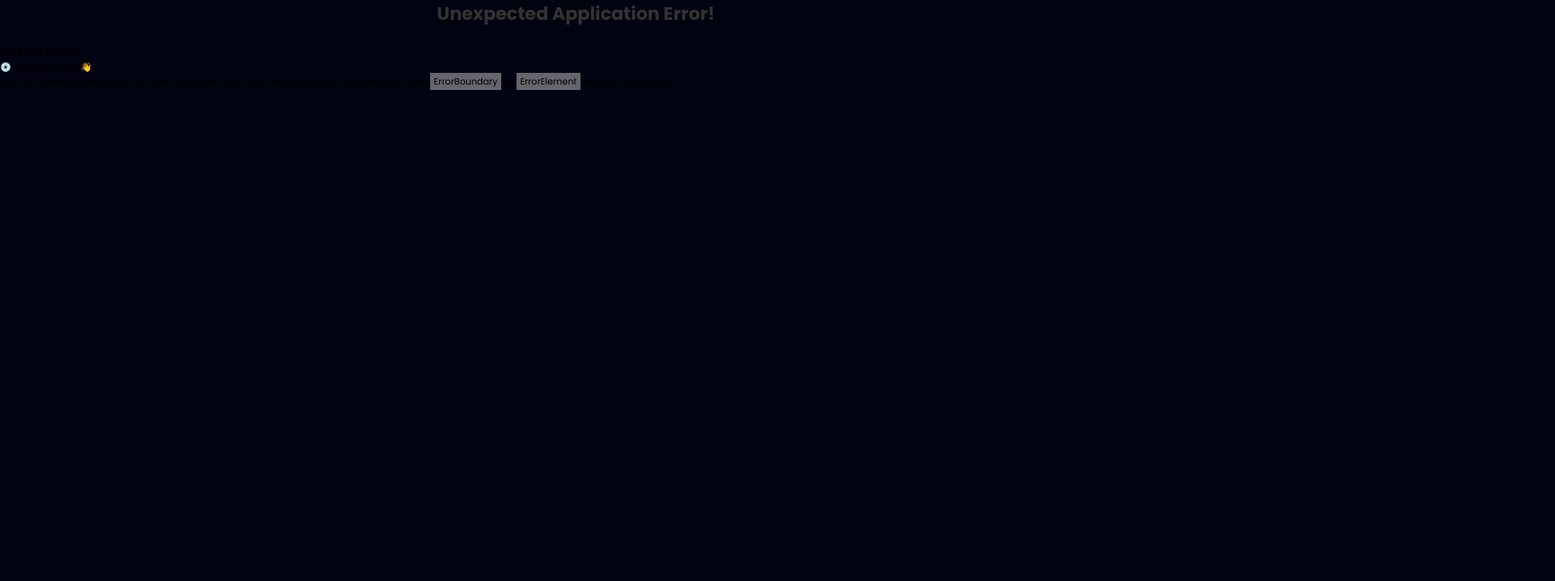
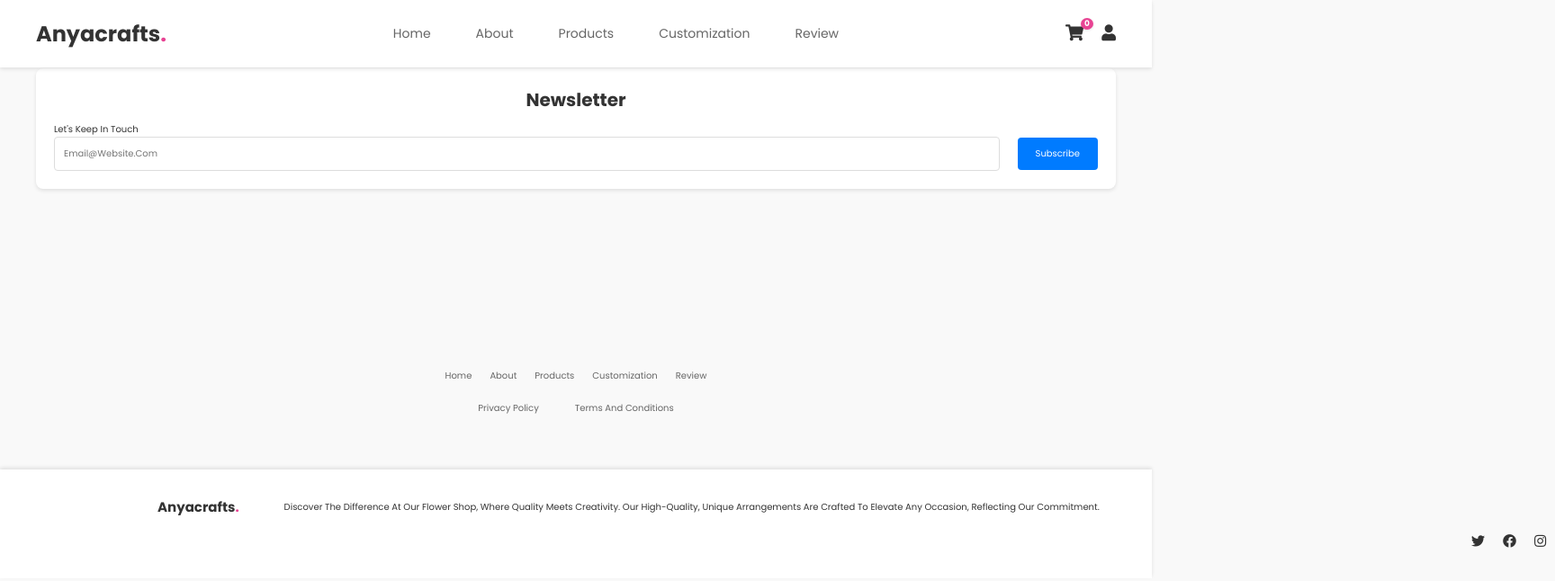
Before and after one commit to NoLongerLagado/Anyacrafts, a React (Vite) app in the folder anyacrafts/: page /user-profile in a window 1280 px wide. Before the commit this address had no page. Shown: the top 646 px of the page at 90% size, 1728 px wide, since content can reach past the window. Built offline with nearby package versions, Linux system fonts and the light colour scheme; no server answers.

Commit message:
user profile added

```diff
--- a/anyacrafts/src/App.jsx
+++ b/anyacrafts/src/App.jsx
@@ -1,19 +1,21 @@
-// App.jsx
 import React from 'react';
 import { Route, createBrowserRouter, createRoutesFromElements, RouterProvider } from 'react-router-dom';
 import MainLayout from './layout/MainLayout';
 import MainPage from './main/MainPage';
 import LoginPage from './LoginPage';
 import ForgotPassword from './pages/ForgotPassword';
+import UserProfile from './pages/UserProfile';
 import { UserProvider } from './components/UserContext';
 
 const App = () => {
   const router = createBrowserRouter(
     createRoutesFromElements(
       <Route path="/" element={<MainLayout />}>
-        <Route index element={<MainPage />} /> {/* temporarily as main user first view */}
+        <Route index element={<LoginPage />} /> {/* temporarily as main user first view */}
         <Route path="login" element={<LoginPage />} /> {/* login */}
+        <Route path="main-page" element={<MainPage />} />
         <Route path="forgot-password" element={<ForgotPassword />} />
+        <Route path="user-profile" element={<UserProfile />} /> {/* UserProfile route */}
       </Route>
     )
   );
--- a/anyacrafts/src/components/UserContext.jsx
+++ b/anyacrafts/src/components/UserContext.jsx
@@ -1,17 +1,52 @@
-import React, { createContext, useContext, useState } from 'react';
+import React, { createContext, useState, useEffect } from 'react';
+import { getAuth, onAuthStateChanged, signOut as firebaseSignOut } from 'firebase/auth';
 
-const UserContext = createContext();
+export const UserContext = createContext();
 
 export const UserProvider = ({ children }) => {
-  const [currentUser, setCurrentUser] = useState(null);
+  const [user, setUser] = useState(() => {
+    const storedUser = localStorage.getItem('user');
+    return storedUser ? JSON.parse(storedUser) : null;
+  });
+
+  useEffect(() => {
+    const auth = getAuth();
+    const unsubscribe = onAuthStateChanged(auth, (currentUser) => {
+      if (currentUser) {
+        const userData = {
+          uid: currentUser.uid,
+          email: currentUser.email,
+          fullName: currentUser.displayName,
+          // Fetch orders or additional user data here
+        };
+        setUser(userData);
+      } else {
+        setUser(null);
+      }
+    });
+
+    return () => unsubscribe();
+  }, []);
+
+  useEffect(() => {
+    if (user) {
+      localStorage.setItem('user', JSON.stringify(user));
+    } else {
+      localStorage.removeItem('user');
+    }
+  }, [user]);
+
+  const signOut = async () => {
+    const auth = getAuth();
+    await firebaseSignOut(auth);
+    setUser(null);
+  };
 
   return (
-    <UserContext.Provider value={{ currentUser, setCurrentUser }}>
+    <UserContext.Provider value={{ user, signOut }}>
       {children}
     </UserContext.Provider>
   );
 };
 
-export const useUser = () => {
-  return useContext(UserContext);
-};
+export default UserProvider;
--- a/anyacrafts/src/main.jsx
+++ b/anyacrafts/src/main.jsx
@@ -1,9 +1,12 @@
 import { StrictMode } from 'react'
 import { createRoot } from 'react-dom/client'
 import App from './App.jsx'
+import { UserProvider } from './components/UserContext';
 
 createRoot(document.getElementById('root')).render(
   <StrictMode>
+    <UserProvider>
     <App />
+    </UserProvider>
   </StrictMode>,
 )
--- /dev/null
+++ b/anyacrafts/src/pages/Account.jsx
@@ -0,0 +1,49 @@
+import React, { useContext } from 'react';
+import { Link } from 'react-router-dom'
+import { UserContext } from '../components/UserContext';
+
+const Account = () => {
+  const { user, signOut } = useContext(UserContext);
+
+  return (
+    <div className="account">
+      <h1>Account</h1>
+      <h2>{user ? `Welcome, ${user.fullName}` : 'Welcome!'}</h2>
+      {user ? (
+        <button onClick={signOut}>Sign Out</button>
+      ) : (
+        <Link to="/login">Sign In</Link>
+      )}
+
+      {user && (
+        <div>
+          <h2>Your Orders</h2>
+          <table>
+            <thead>
+              <tr>
+                <th>Order Name</th>
+                <th>Date</th>
+                <th>Payment</th>
+                <th>Price</th>
+                <th>Shipping Status</th>
+              </tr>
+            </thead>
+            <tbody>
+              {user.orders?.map((order, index) => (
+                <tr key={index}>
+                  <td>{order.name}</td>
+                  <td>{order.date}</td>
+                  <td>{order.payment}</td>
+                  <td>{`₱${order.price}`}</td>
+                  <td>{order.shippingStatus}</td>
+                </tr>
+              ))}
+            </tbody>
+          </table>
+        </div>
+      )}
+    </div>
+  );
+};
+
+export default Account;
--- /dev/null
+++ b/anyacrafts/src/pages/Footer.jsx
@@ -0,0 +1,29 @@
+import React from "react";
+
+const Footer = () => (
+  <footer>
+    <div className="footer-top">
+      <a href="#" className="logo">
+        Anyacrafts<span>.</span>
+      </a>
+      <p>
+        Discover the difference at our flower shop, where quality meets
+        creativity. Our high-quality, unique arrangements are crafted to
+        elevate any occasion, reflecting our commitment.
+      </p>
+    </div>
+    <div className="social-media">
+      <a href="#">
+        <i className="fab fa-twitter"></i>
+      </a>
+      <a href="#">
+        <i className="fab fa-facebook"></i>
+      </a>
+      <a href="#">
+        <i className="fab fa-instagram"></i>
+      </a>
+    </div>
+  </footer>
+);
+
+export default Footer;
--- a/anyacrafts/src/pages/Header.jsx
+++ b/anyacrafts/src/pages/Header.jsx
@@ -1,27 +1,30 @@
-import React from 'react';
-import { Link } from 'react-scroll';
+import React from "react";
+import { Link } from "react-router-dom"; // React Router's Link
+import { Link as ScrollLink } from "react-scroll"; // Alias react-scroll's Link
 
-const Header = () => {
+const Header = ({ user }) => {
   return (
     <header>
       <input type="checkbox" name="" id="toggler" />
       <label htmlFor="toggler" className="fas fa-bars"></label>
 
-      <a href="#" className="logo">Anyacrafts<span>.</span></a>
+      <Link to="/main-page" className="logo">Anyacrafts<span>.</span></Link>
 
       <nav className="navbar">
-        <Link to="home" smooth={true} duration={250}>Home</Link>
-        <Link to="about" smooth={true} duration={250}>About</Link>
-        <Link to="products" smooth={true} duration={250}>Products</Link>
-        <Link to="custom-button-section" smooth={true} duration={250}>Customization</Link>
-        <Link to="review" smooth={true} duration={250}>Review</Link>
+        <ScrollLink to="home" smooth={true} duration={250}>Home</ScrollLink>
+        <ScrollLink to="about" smooth={true} duration={250}>About</ScrollLink>
+        <ScrollLink to="products" smooth={true} duration={250}>Products</ScrollLink>
+        <ScrollLink to="custom-button-section" smooth={true} duration={250}>Customization</ScrollLink>
+        <ScrollLink to="review" smooth={true} duration={250}>Review</ScrollLink>
       </nav>
 
       <div className="icons">
         <a href="#" id="cartIcon" className="fas fa-shopping-cart">
           <span id="cartCount" className="cart-count">0</span>
         </a>
-        <a href="userprofileindex.html" id="userProfileButton" className="fas fa-user"></a>
+        <Link to="/user-profile" id="userProfileButton" className="fas fa-user">
+          {user && <span className="welcome-message">{user.fullName}</span>}
+        </Link>
       </div>
     </header>
   );
--- /dev/null
+++ b/anyacrafts/src/pages/Newsletter.jsx
@@ -0,0 +1,14 @@
+import React from "react";
+
+const Newsletter = () => (
+  <section className="newsletter">
+    <h2>Newsletter</h2>
+    <p>Let's keep in touch</p>
+    <form>
+      <input type="email" placeholder="email@website.com" />
+      <button type="submit">Subscribe</button>
+    </form>
+  </section>
+);
+
+export default Newsletter;
--- /dev/null
+++ b/anyacrafts/src/pages/UserProfile.jsx
@@ -0,0 +1,40 @@
+import React, { useContext } from "react";
+import { UserContext } from "../components/UserContext";
+import Header from "../pages/Header";
+import Account from "../pages/Account";
+import Newsletter from "../pages/Newsletter";
+import Footer from "../pages/Footer";
+import "../styles/userprofile.css";
+
+
+const UserProfile = () => {
+  const { user, signOut } = useContext(UserContext);
+
+  return (
+    <div>
+      <Header user={user} />
+      <main>
+        {user ? (
+          <Account welcomeMessage={`Welcome, ${user.fullName || "User"}!`} />
+        ) : (
+          <p>Please sign in to view your account.</p>
+        )}
+        <Newsletter />
+        <div className="bottom">
+      <a href="#home">home</a>
+      <a href="#about">about</a>
+      <a href="#products">products</a>
+      <a href="#Customization">Customization</a>
+      <a href="#review">review</a>
+    </div>
+    <div className="links">
+      <a href="/privacy-policy">Privacy Policy</a>
+      <a href="/terms-and-conditions">Terms and Conditions</a>
+    </div>
+      </main>
+      <Footer />
+    </div>
+  );
+};
+
+export default UserProfile;
--- /dev/null
+++ b/anyacrafts/src/styles/userprofile.css
@@ -0,0 +1,233 @@
+/* General Reset */
+* {
+    margin: 0;
+    padding: 0;
+    box-sizing: border-box;
+}
+
+body {
+    font-family: Arial, sans-serif;
+    background-color: #f9f9f9;
+    color: #333;
+}
+
+a {
+    color: #333;
+    text-decoration: none;
+}
+
+a:hover {
+    text-decoration: underline;
+}
+
+/* Header */
+header {
+    display: flex;
+    justify-content: space-between;
+    align-items: center;
+    padding: 20px 40px;
+    background-color: #fff;
+    box-shadow: 0 2px 4px rgba(0, 0, 0, 0.1);
+}
+
+header .logo {
+    font-size: 24px;
+    font-weight: bold;
+}
+
+header .navbar a {
+    margin-left: 20px;
+    font-size: 14px;
+}
+
+header .icons a {
+    font-size: 18px;
+    margin-left: 20px;
+}
+
+header .icons .cart-count {
+    position: absolute; /* Keep absolute positioning for better alignment */
+    top: 2.0rem; /* Adjust as needed */
+    right: 6.5rem; /* Adjust for mobile positioning (this can be closer than 450px) */
+    font-size: 0.9rem; /* Slightly smaller font for larger screens than 450px */
+    margin-top: 0; /* Reset any extra margin */
+    margin-right: 0; /* Reset margin */
+    padding: 0.2rem 0.4rem; /* Smaller padding */
+    min-width: 1.4rem; /* Adjust to ensure it fits the text */
+    height: 1.3rem; /* Slightly increased height for better touch targets */
+}
+
+/* Main Section */
+main {
+    padding: 40px;
+}
+
+.account {
+    background-color: #fff;
+    padding: 20px;
+    border-radius: 8px;
+    box-shadow: 0 2px 4px rgba(0, 0, 0, 0.1);
+}
+
+.account h1,
+.account h2 {
+    margin-bottom: 20px;
+}
+
+.account a {
+    display: block;
+    margin-bottom: 20px;
+    color: #007bff;
+}
+
+.account a:hover {
+    text-decoration: none;
+}
+
+table {
+    width: 100%;
+    border-collapse: collapse;
+    margin-bottom: 20px;
+}
+
+table th, table td {
+    padding: 10px;
+    border: 1px solid #ddd;
+    text-align: left;
+}
+
+.account-details p {
+    margin-bottom: 5px;
+}
+
+.account-details a {
+    color: #007bff;
+}
+
+.newsletter {
+    background-color: #fff;
+    padding: 20px;
+    border-radius: 8px;
+    box-shadow: 0 2px 4px rgba(0, 0, 0, 0.1);
+    margin-top: 20px;
+}
+
+.newsletter h2 {
+    margin-bottom: 10px;
+}
+
+.newsletter form {
+    display: flex;
+    align-items: center;
+}
+
+.newsletter input {
+    flex: 1;
+    padding: 10px;
+    margin-right: 10px;
+    border: 1px solid #ddd;
+    border-radius: 4px;
+}
+
+.newsletter button {
+    padding: 10px 20px;
+    background-color: #007bff;
+    color: #fff;
+    border: none;
+    border-radius: 4px;
+    cursor: pointer;
+}
+
+.newsletter button:hover {
+    background-color: #0056b3;
+}
+
+.bottom {
+    text-align: center; /* Center align the links */
+    margin-top: 0; /* Adjust distance from footer */
+    margin-bottom: 10px; /* Remove margin-bottom to bring closer to footer */
+    padding-top: 200px;
+}
+
+.bottom a {
+    display: inline-block; /* Ensure each link is on its own line */
+    font-size: 1rem; /* Font size of 1rem */
+    color: #666; /* Gray color for the links */
+    text-decoration: none; /* Remove underline */
+    margin: 0 10px; /* Adjust margin for spacing between links */
+    padding-bottom: 10px; /* Add padding to create space between links and bottom */
+}
+
+.links {
+    text-align: center; /* Center align the links */
+}
+
+.links a {
+    margin: 0 20px; /* Adjust margin for spacing between links */
+    font-size: 1rem;
+    color: #666; /* Gray color for normal state */
+    text-decoration: none; /* Remove underline from links */
+    justify-content: center;
+}
+
+.links a:hover {
+    color: #ff00bf; /* Pink color on hover */
+}
+
+
+
+/* Footer */
+footer {
+    display: flex;
+    flex-direction: column;
+    align-items: flex-start;
+    background-color: #fff;
+    padding-top: 30px;
+    padding-bottom: 30px;
+    padding-left: 175px;
+    box-shadow: 0 -2px 4px rgba(0, 0, 0, 0.1);
+    margin-top: 20px;
+}
+
+.footer-top {
+    display: flex;
+    align-items: center;
+    width: 100%;
+    margin-bottom: 5px;
+}
+
+footer .logo {
+    font-size: 1.5rem;
+    color: #333;
+    font-weight: bolder;
+
+}
+
+footer .logo span {
+    color: var(--pink);
+}
+
+footer p {
+    margin: 0;
+    font-size: 1rem;
+    color: #333;
+    margin-left: 50px; /* Space between paragraph and social media */
+
+}
+
+.social-media {
+    display: flex;
+    justify-content: center; /* Center the social media icons horizontally */
+    margin-left: 1450px; /* Adjust margin if necessary */
+    margin-top: 10px; /* Adjust top margin for spacing */
+}
+
+.social-media a {
+    margin: 0 10px;
+    font-size: 1.5rem;
+    color: #333;
+}
+
+.social-media a:hover {
+    color: #ff00bf;
+}
```
Also changed, not shown: anyacrafts/src/LoginPage.jsx (+6 -3 lines).
